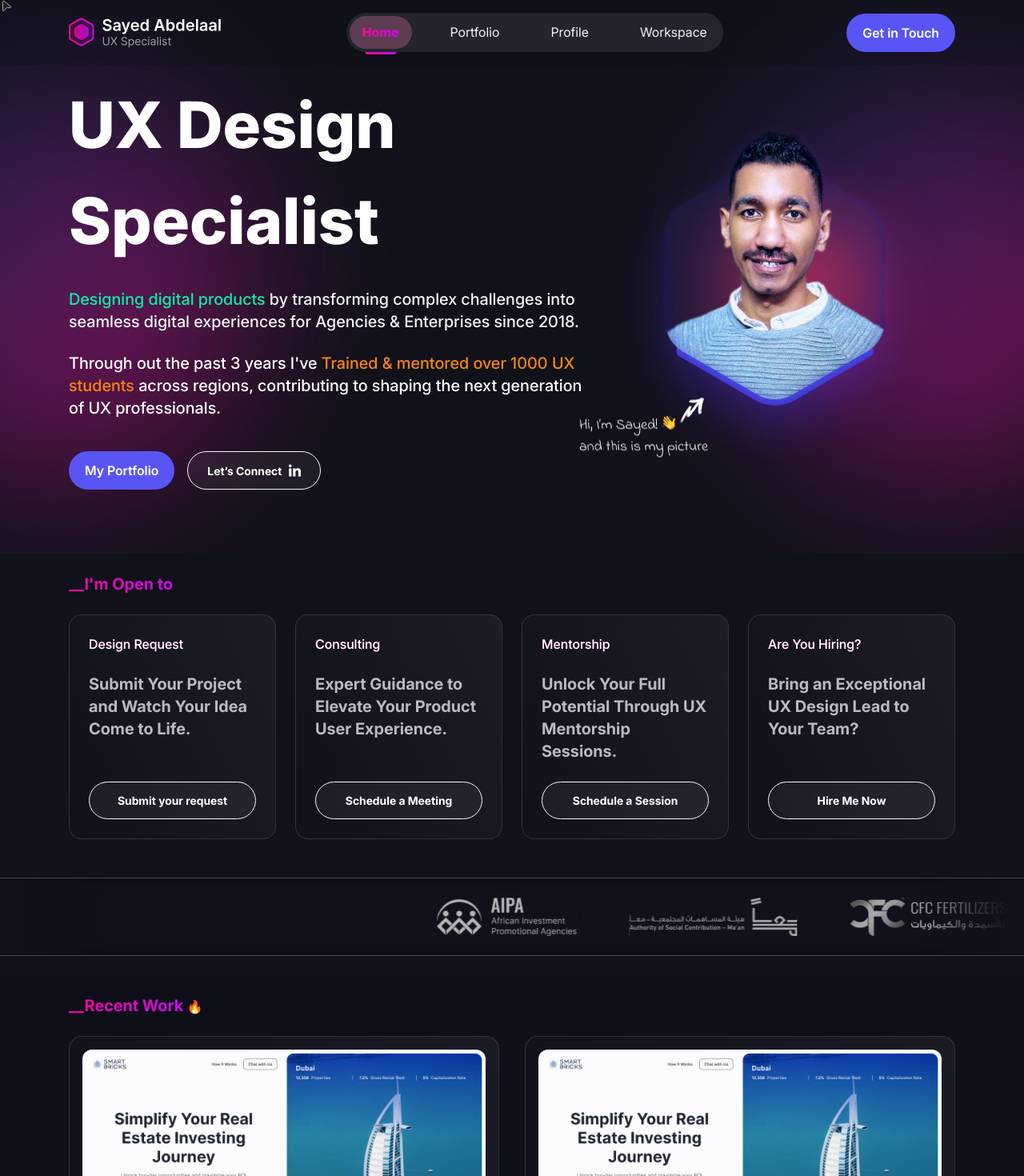
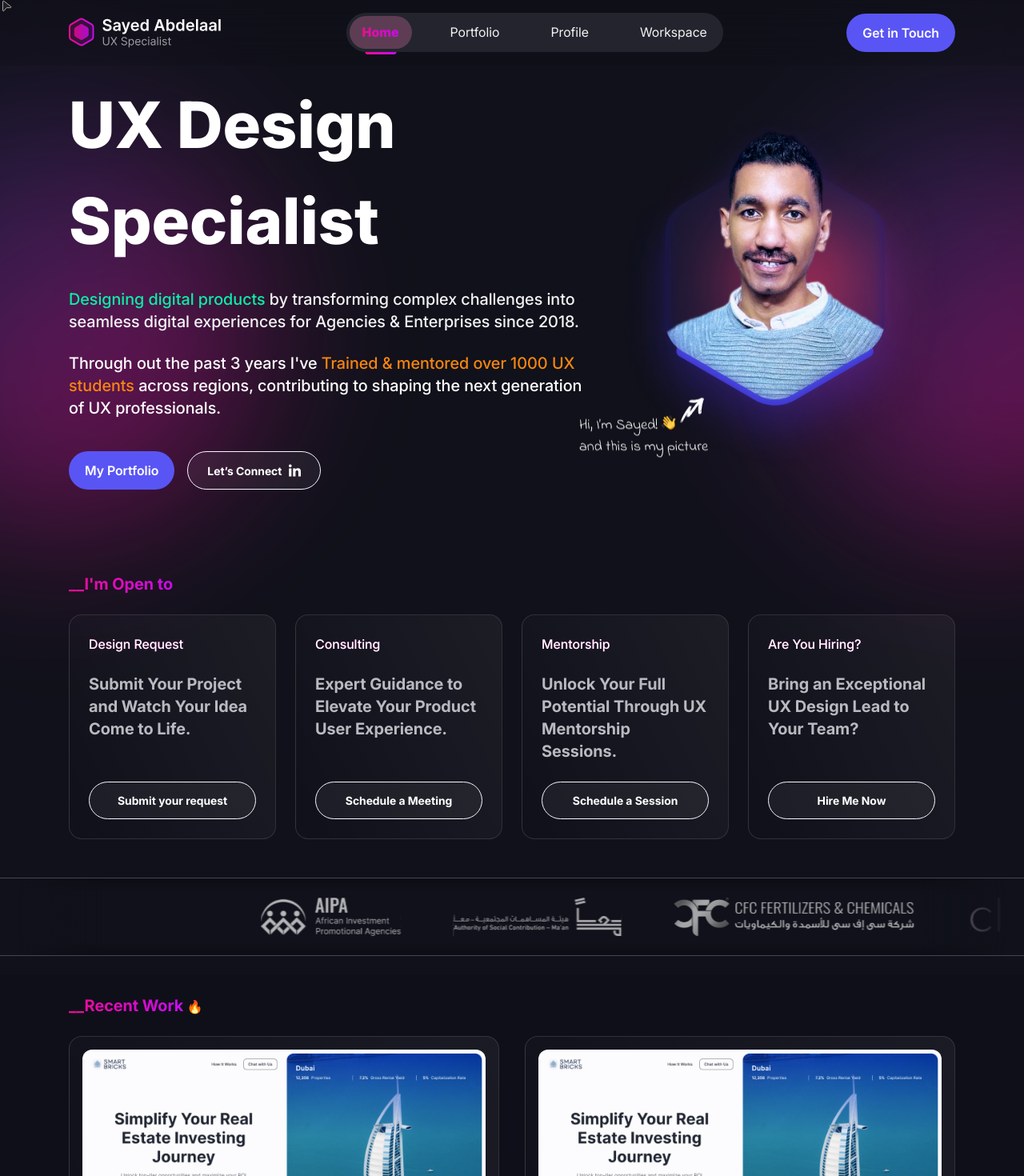
Before and after one commit to hussienkamalelden/SayedPortfolio, a Next.js app: page / in a window 1280 px wide. Shown: the top 1470 px of the page at 80% size. Built offline with nearby package versions, Linux system fonts and the light colour scheme.

Commit message:
Update styles in Banner and Partners components; adjust animation in common.scss for improved visual consistency

```diff
--- a/public/assets/styles/scss/base/_common.scss
+++ b/public/assets/styles/scss/base/_common.scss
@@ -13,7 +13,7 @@
     transform: translate(150%);
   }
   100% {
-    transform: translate(-350%);
+    transform: translate(-430%);
   }
 }
 
--- a/src/components/home/Banner.jsx
+++ b/src/components/home/Banner.jsx
@@ -2,10 +2,10 @@ export default function Banner() {
   return (
     <section className="relative bg-[#10111a] text-white pt-24 pb-20 px-4 overflow-hidden">
       {/* Left rotating gradient */}
-      <div className="absolute left-[5%] top-1/2 -translate-y-1/2 w-[500px] h-[500px] bg-gradient-to-r from-[#5955F473] to-[#ED0C93] rounded-full blur-[100px] opacity-50 rotating-gradient"></div>
+      <div className="fixed left-[5%] top-1/2 -translate-y-1/2 w-[500px] h-[500px] bg-gradient-to-r from-[#5955F473] to-[#ED0C93] rounded-full blur-[100px] opacity-50 rotating-gradient"></div>
 
       {/* Right rotating gradient */}
-      <div className="absolute right-[-30%] top-1/2 -translate-y-1/2 w-[500px] h-[500px] bg-gradient-to-r from-[#5955F473] to-[#ED0C93] rounded-full blur-[100px] opacity-50 rotating-gradient"></div>
+      <div className="fixed right-[-35%] top-1/2 -translate-y-1/2 w-[500px] h-[500px] bg-gradient-to-r from-[#5955F473] to-[#ED0C93] rounded-full blur-[100px] opacity-50 rotating-gradient"></div>
 
       <div className="container mx-auto relative z-10">
         <div className="flex flex-col md:flex-row items-center justify-between gap-8">
--- a/src/components/home/Partners.jsx
+++ b/src/components/home/Partners.jsx
@@ -37,8 +37,8 @@ const Partners = () => {
   ];
 
   return (
-    <section className="bg-[#10111a] py-6 overflow-hidden">
-      <div className="relative py-6 border-y border-[#444655] shadow-[inset_0_0_20px_rgba(0,0,0,0.5)]">
+    <section className=" py-6 overflow-hidden  bg-[#10111a]">
+      <div className="bg-[#10111a] relative py-6 border-y border-[#444655] shadow-[inset_0_0_20px_rgba(0,0,0,0.5)]">
         <div
           className="absolute left-0 top-0 w-[10%] h-full z-10"
           style={{
```
